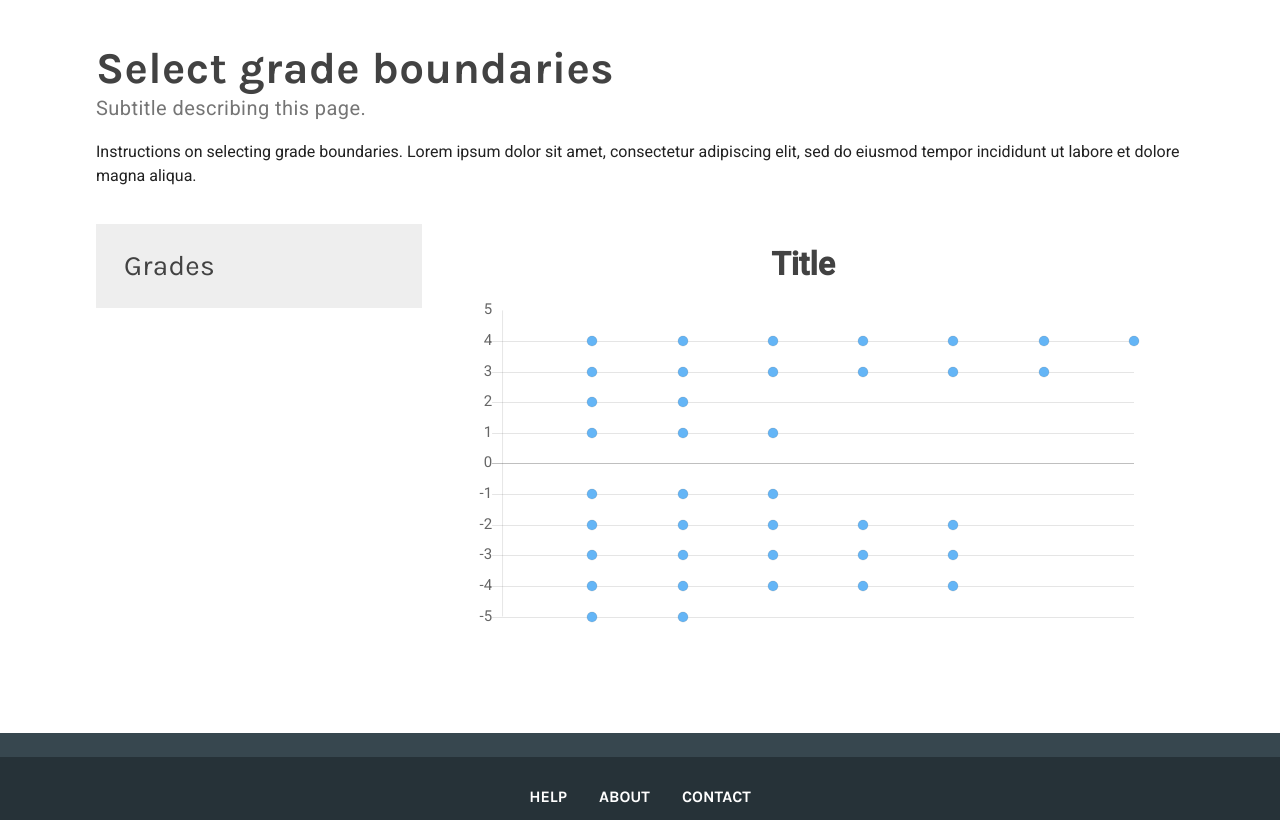
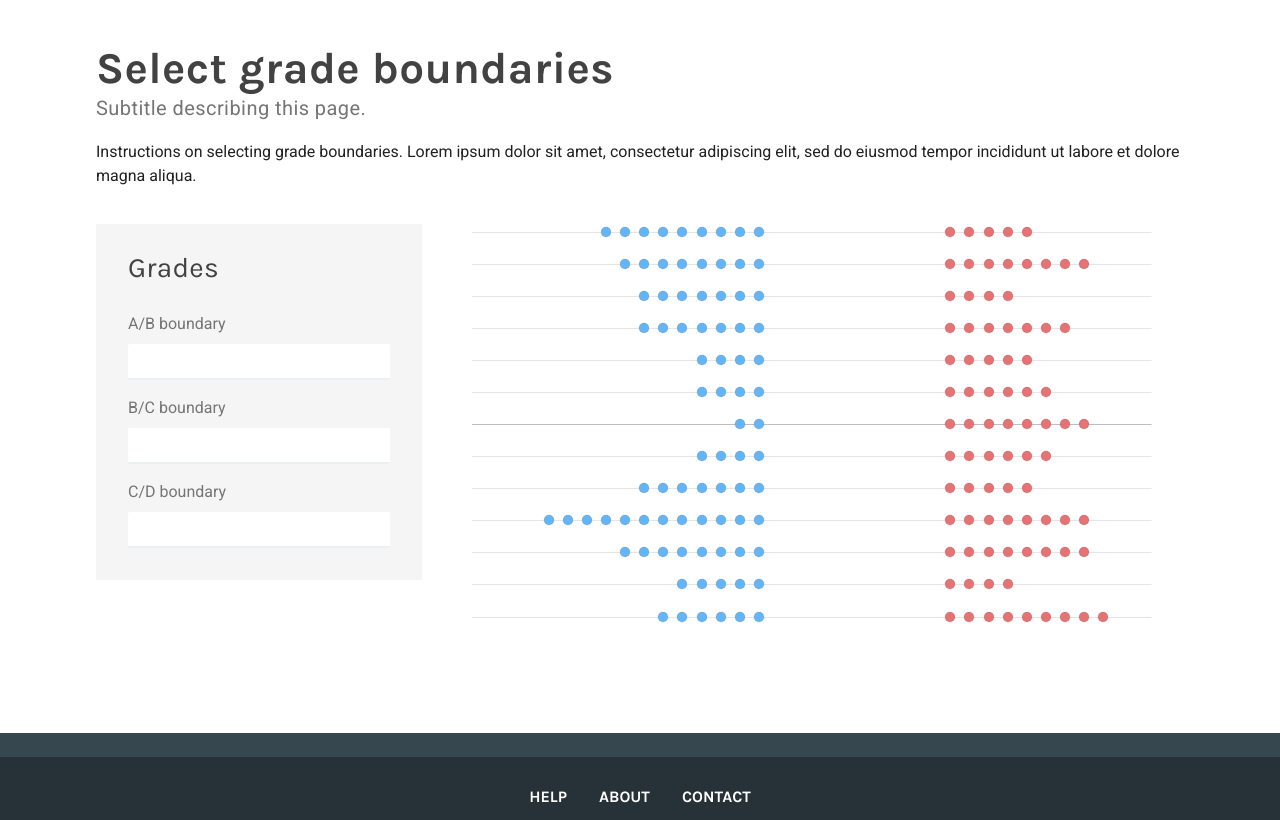
Before and after one commit to genericity/test-analysis, a Flask app: page /grades in a window 1280 px wide. Shown: the part 192-1012 px from the top of the page. Run offline with Flask 2, Linux system fonts and the light colour scheme; some libraries are stand-ins or nearby versions.

Commit message:
Added a double-dot-plot (no y-axis) to the grade selection page, assorted fixes.
- Changed DotPlot to a DoubleDotPlot class that acts as an interface
for creating double-dot-plots.
- No axis yet, but have cleared the space for one in the centre of the
plot.
- Added input fields for the A/B, B/C, C/D grade boundaries.
- Changed the fake question scorer to just rely on the IRT score for
labelling questions as good/neutral/poor.

```diff
--- a/static/css/styles.css
+++ b/static/css/styles.css
@@ -558,17 +558,18 @@ footer ul li a:hover {
 
 #grades h3 {
      font-size: 28px;
-     margin: 0.5em 1em;
+     margin: 0 0 0.2em 0;
      line-height: 2em;
 }
 
 #grade-boundaries {
-     background: #eee;
-     display: inline-block;
-     box-sizing: border-box;
-     width: 30%;
-     margin: 0;
-     float: left;
+    background: #f5f5f5;
+    display: inline-block;
+    box-sizing: border-box;
+    width: 30%;
+    margin: 0;
+    float: left;
+    padding: 1em 2em 2em 2em;
 }
 
 #graph-container {
@@ -586,8 +587,45 @@ footer ul li a:hover {
      font-family: Roboto;
 }
 
+#grade-boundaries label {
+    margin: 1em 0 0.5em 0;
+    display: block;
+    color: #757575;
+}
 
-/* Utility */
+/* Input fields. */
+
+.input-field, option {
+     border-bottom: 2px solid #eceff1;
+     box-sizing: border-box;
+     display: block;
+     font-size: 16px;
+     padding: 10px;
+     width: 100%;
+}
+
+input[type="text"], input[type="date"], input[type="datetime"], input[type="datetime-local"], input[type="email"], input[type="month"], input[type="number"], input[type="password"], input[type="search"], input[type="tel"], input[type="text"], input[type="time"], input[type="url"], input[type="week"], select[multiple], select[size], textarea {
+     border-radius: 2px;
+     color: #212121;
+     font: 16px/20px Roboto,sans-serif;
+     margin: 0;
+     max-width: 100%;
+     outline: 0;
+     padding: 7px;
+     transition: border-color .2s;
+     vertical-align: middle;
+     background: #fff;
+}
+
+input[type="text"]:disabled, input[type="date"]:disabled, input[type="datetime"]:disabled, input[type="datetime-local"]:disabled, input[type="email"]:disabled, input[type="month"]:disabled, input[type="number"]:disabled, input[type="password"]:disabled, input[type="search"]:disabled, input[type="tel"]:disabled, input[type="text"]:disabled, input[type="time"]:disabled, input[type="url"]:disabled, input[type="week"]:disabled, select[multiple]:disabled, select[size]:disabled, textarea:disabled {
+     background: #f7f7f7;
+}
+
+.input-field:hover, .input-field:focus {
+border-bottom: 2px solid #607d8b;
+}
+
+/* Utility. */
 
 .hidden {
     display: none;
--- a/static/js/dot_plot.js
+++ b/static/js/double_dot_plot.js
@@ -1,7 +1,7 @@
 /*
 * A dot-plot interface for creating dotplots using Chart.js. Handles all the chart creation. Not a true class.
 */
-class DotPlot {
+class DoubleDotPlot {
   /**
   * Constructor. Defines some constants, and chart data.
   * @param {!CanvasRenderingContext2D} ctx The canvas rendering context to use.
@@ -12,30 +12,25 @@ class DotPlot {
   */
   constructor(ctx, data, options = {}) {
 	const blue = '#64B5F6';
+	const red = '#E57373';
 
     this.chart = null;
     this.currentY = 50;
     this.originalData = data;
 
     // Default options.
-    this.options = {
+    const DEFAULT_OPTIONS = {
       type: 'scatter',
+      data: {
+		datasets: []
+  	  },
       options: {
         maintainAspectRatio: false,
         responsive: true,
         layout: {
           padding: {
             left: 50,
-            right: 50
           }
-        },
-        title: {
-          display: true,
-          position: 'top',
-          fontSize: 32,
-          fontColor: '#424242',
-          padding: 24,
-          text: 'Title',
         },
         scales: {
             xAxes: [{
@@ -45,11 +40,19 @@ class DotPlot {
               stepSize: 1
             }],
             yAxes: [{
-              id: 'y'
+              id: 'y',
+              type: 'linear',
+              position: 'right',
+              ticks: {
+              	suggestedMin: -3,
+              	suggestedMax: 3,
+              	fontColor: '#fff',
+              	stepSize: 0.5
+              },
+              gridLines: {
+              	drawBorder: false
+              }
             }],
-            ticks: {
-              fontSize: 14,
-            }
         },
         elements: {
           // Hide the line so that the scatterplot is not filled.
@@ -66,24 +69,23 @@ class DotPlot {
       },
     };
 
-    // Data in chart-friendly format.
-    this.options.data = {
-    	datasets: []
-    };
+    this.options = DEFAULT_OPTIONS;
 
+    let i = 0;
     // Convert each dataset to points on the chart.
     for (const label of Object.keys(data)) {
     	const newSet = {
     		label: label,
-    		data: this.numbersToDotPlot(data[label]),
-    		pointBackgroundColor: blue
+    		data: this.numbersToDotPlot(data[label], i),
+    		pointBackgroundColor: i ? blue : red
     	}
     	// Add to the chart.
     	this.options.data.datasets.push(newSet);
+    	i++;
     }
 
     // Overwrite the default options with the user-selected options.
-    Object.assign(this.options, options);
+    //this.options = Object.assign({}, this.options, options);
 
     // Set font and point radius.
     Chart.defaults.global.defaultFontFamily = 'Roboto';
@@ -97,9 +99,10 @@ class DotPlot {
   /*
   * Converts a list of numbers into X/Y coordinates for a scatter-chart, allowing it to be displayed as a dot-plot.
   * @param {!Array<number>} data A list of numbers.
+  * @param {number=} index The position in the list this dataset is.
   * @return {!Array<Object>} An array of objects, with x and y values.
   */
-  numbersToDotPlot(data) {
+  numbersToDotPlot(data, index = 0) {
 	let points = [];
 
 	// Keep track of the existing datapoints already with this value.
@@ -116,8 +119,10 @@ class DotPlot {
     	}
 
     	// Create a new point.
+    	// Alternate between placing points to the left and right of 0.
 		const newPoint = {
-			x: existing[value],
+			// Create a gap of ten dots between the two sections.
+			x: (existing[value] + 5) * Math.pow(-1, index),
 			y: value
 		};
 		points.push(newPoint);
--- a/static/js/questions.js
+++ b/static/js/questions.js
@@ -3,7 +3,7 @@ const amount = 50;
 const questions = [];
 
 for (let i = 0; i < amount; i++) {
-	const data = [i, '', roundToPlaces(getRandomInt(1, 10) / 10, 1), roundToPlaces(getRandomInt(15, 60) / 10 - 3, 1), '-', roundToPlaces(getRandomInt(15, 60) / 10 - 3, 1)];
+	const data = [i, '', roundToPlaces(getRandomInt(1, 10) / 10, 1), roundToPlaces(getRandomInt(15, 60) / 10 - 3, 1), '-', roundToPlaces(getRandomInt(10, 60) / 10 - 3, 1)];
 	const question = new QuestionRow(data, i);
 	questions.push(question);
 }
--- a/static/js/visualize.js
+++ b/static/js/visualize.js
@@ -3,10 +3,10 @@ class ChartState {
   * Constructor. Defines some constants.
   */
   constructor() {
-    this.MIN = -5;
-    this.MAX = 5;
-    this.MIN_POINTS = 3;
-    this.MAX_POINTS = 80;
+    this.MIN = -6;
+    this.MAX = 6;
+    this.MIN_POINTS = 50;
+    this.MAX_POINTS = 100;
     this.chart = null;
     this.currentY = 50;
   }
@@ -45,7 +45,7 @@ class ChartState {
   generateData(amount) {
     const data = [];
     for (let i = 0; i < amount; i++) {
-      data.push(this.getRandomInt(this.MIN, this.MAX));
+      data.push(this.getRandomInt(this.MIN, this.MAX) / 2);
     }
     return data;
   }
@@ -86,16 +86,13 @@ class ChartState {
       this.chart.destroy();
     }
 
-    const title = 'Questions';
     const amount = this.getRandomInt(this.MIN_POINTS, this.MAX_POINTS);
     const ctx = document.getElementById('graph-canvas').getContext('2d');
-    const data = this.generateData(amount);
+    const studentData = this.generateData(amount);
+    const questionData = this.generateData(amount);
 
     const options = {
       options: {
-        title: {
-          text: 'Students'
-        },
         annotation: {
           events: ['click', 'mousemove'],
           annotations: [{
@@ -122,7 +119,7 @@ class ChartState {
     };
 
     // Create the dotplot with the fake data.
-    this.dotplot = new DotPlot(ctx, [data]);
+    this.dotplot = new DoubleDotPlot(ctx, {questions: questionData, students: studentData}, options);
     this.chart = this.dotplot.chart;
     this.chart.chartState = this;
 
--- a/templates/footer.html
+++ b/templates/footer.html
@@ -39,8 +39,8 @@
     {% if grades %}
     <!-- Chart and visualization scripts. -->
     <script type="text/javascript" src="{{ url_for('static', filename='js/chart.js') }}"></script>
-    <script type="text/javascript" src="{{ url_for('static', filename='js/dot_plot.js') }}"></script>
     <script type="text/javascript" src="{{ url_for('static', filename='js/annotations.js') }}"></script>
+    <script type="text/javascript" src="{{ url_for('static', filename='js/double_dot_plot.js') }}"></script>
     <script type="text/javascript" src="{{ url_for('static', filename='js/visualize.js') }}"></script>
     {% endif %}
 </body>
--- a/templates/grades.html
+++ b/templates/grades.html
@@ -8,6 +8,9 @@
             <section id="grades">
                 <div id="grade-boundaries">
                     <h3>Grades</h3>
+                    <label for="ab-boundary">A/B boundary</label><input type="text" class="input-field" id="ab-boundary">
+                    <label for="bc-boundary">B/C boundary</label><input type="text" class="input-field" id="bc-boundary">
+                    <label for="cd-boundary">C/D boundary</label><input type="text" class="input-field" id="cd-boundary">
                 </div>
                 <div id="graph-container">
                     <canvas id="graph-canvas"></canvas>
```
Also changed, not shown: static/js/question_row.js (+2 -6 lines), static/js/chart.js.
